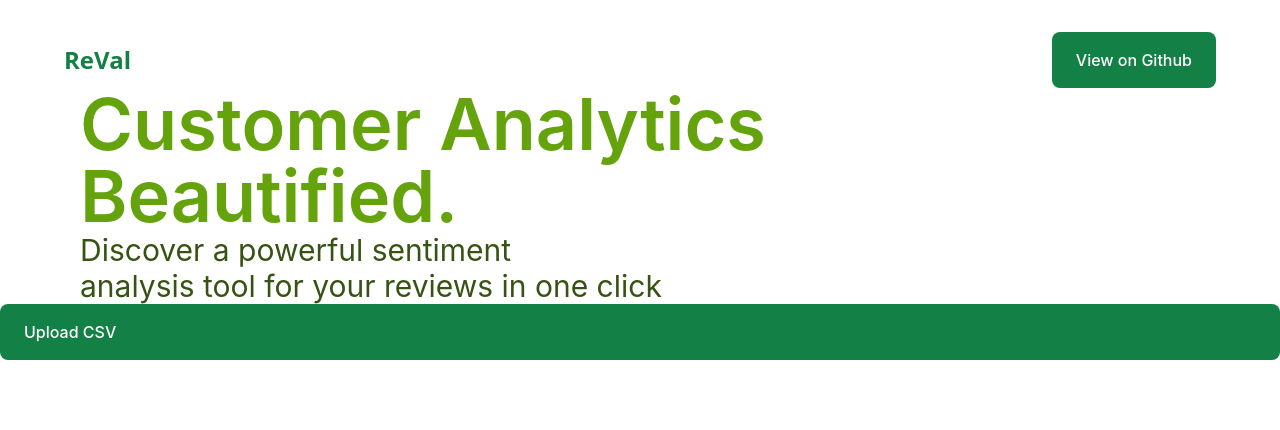
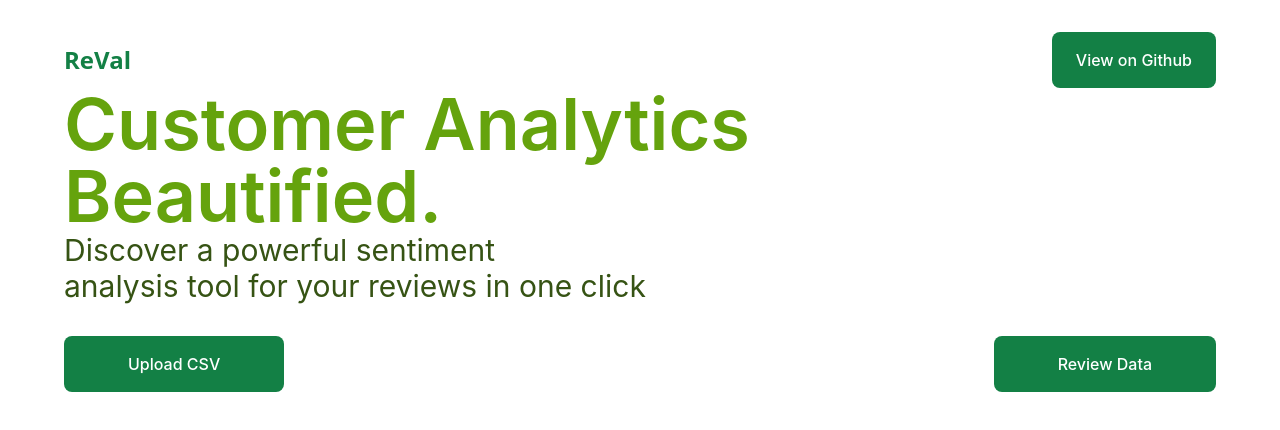
Before and after one commit to Abhishek-More/reval, a Next.js app: page / in a window 1280 px wide. Shown: the top 430 px of the page. Built offline with nearby package versions, Linux system fonts and the light colour scheme.

Commit message:
landing page

```diff
--- a/pages/index.js
+++ b/pages/index.js
@@ -4,21 +4,22 @@ export default function Home() {
   return (
     <>
       <Navbar></Navbar>
-      <div className="text-7xl indent-20 text-lime-600 font-semibold">
+      <div className="text-7xl ml-16 text-lime-600 font-semibold">
       <p>Customer Analytics </p>
       <p>Beautified.</p>
       </div>
 
-      <div className="text-3xl indent-20 text-lime-900">
+      <div className="text-3xl ml-16 text-lime-900">
       <p>Discover a powerful sentiment </p>
       <p>analysis tool for your reviews in one click</p>
       </div>
 
 
-      <p className="bg-primary-green font-medium text-md text-white px-6 py-4 rounded-lg">
-      Upload CSV
-      </p>
-
+      {/* <p className="ml-16 bg-primary-green font-medium text-md text-white l-[100px] w-[150px] rounded-lg">Upload CSV</p> */}
+      <div className="flex justify-between items-center px-16 pt-8">
+      <a className="bg-primary-green font-medium text-md text-white px-16 py-4 rounded-lg">Upload CSV</a>
+      <a className="bg-primary-green font-medium text-md text-white px-16 py-4 rounded-lg">Review Data</a>
+      </div>
 
    </>
   )
```
